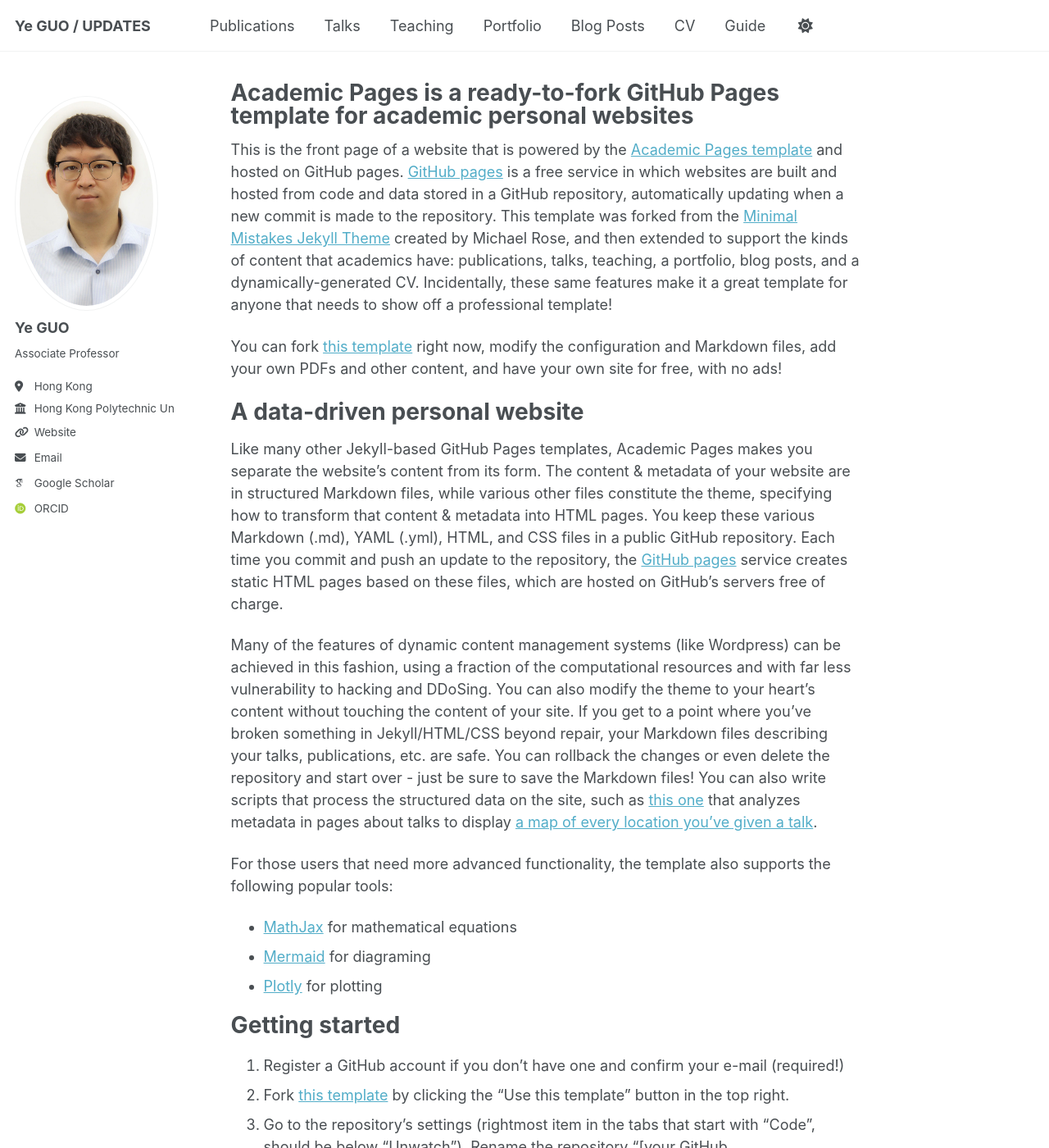
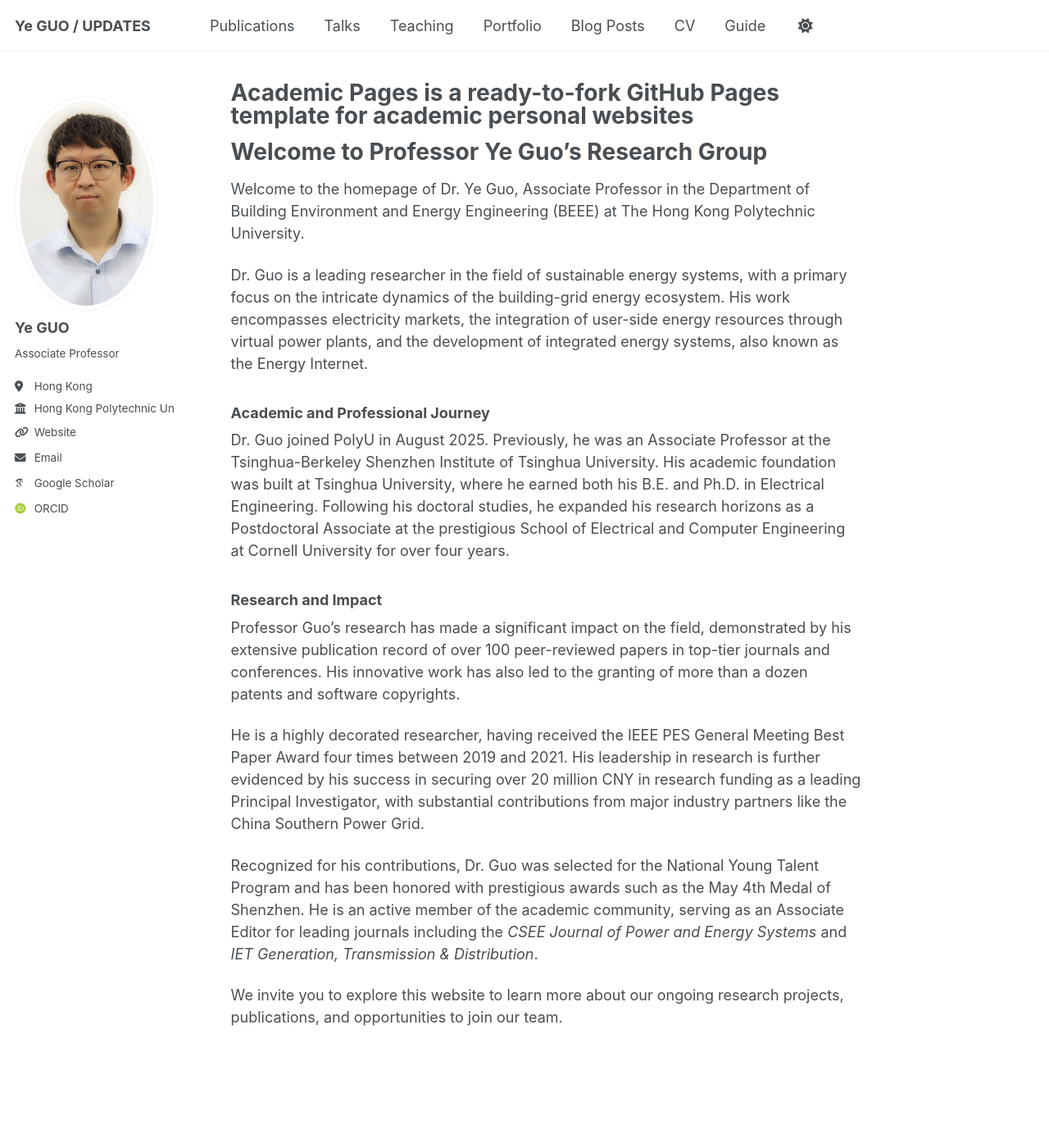
Before and after one commit to ye-guo/ye-guo.github.io, a Jekyll site: the page built from _pages/about.md, in a window 1280 px wide and 1400 px high. Shown: the whole window at 82% size. Built offline with Jekyll 4.4.1, drawn with Linux system fonts in a browser that asks for light colours; some web fonts are replaced; a script that is not in the unit is left out; some of the changed text lies outside the part shown.

Commit message:
Update about.md

```diff
--- a/_pages/about.md
+++ b/_pages/about.md
@@ -7,50 +7,22 @@ redirect_from:
   - /about.html
 ---
 
-This is the front page of a website that is powered by the [Academic Pages template](https://github.com/academicpages/academicpages.github.io) and hosted on GitHub pages. [GitHub pages](https://pages.github.com) is a free service in which websites are built and hosted from code and data stored in a GitHub repository, automatically updating when a new commit is made to the repository. This template was forked from the [Minimal Mistakes Jekyll Theme](https://mmistakes.github.io/minimal-mistakes/) created by Michael Rose, and then extended to support the kinds of content that academics have: publications, talks, teaching, a portfolio, blog posts, and a dynamically-generated CV. Incidentally, these same features make it a great template for anyone that needs to show off a professional template!
+# Welcome to Professor Ye Guo's Research Group
 
- You can fork [this template](https://github.com/academicpages/academicpages.github.io) right now, modify the configuration and Markdown files, add your own PDFs and other content, and have your own site for free, with no ads!
+Welcome to the homepage of Dr. Ye Guo, Associate Professor in the Department of Building Environment and Energy Engineering (BEEE) at The Hong Kong Polytechnic University.
 
-A data-driven personal website
-======
-Like many other Jekyll-based GitHub Pages templates, Academic Pages makes you separate the website's content from its form. The content & metadata of your website are in structured Markdown files, while various other files constitute the theme, specifying how to transform that content & metadata into HTML pages. You keep these various Markdown (.md), YAML (.yml), HTML, and CSS files in a public GitHub repository. Each time you commit and push an update to the repository, the [GitHub pages](https://pages.github.com/) service creates static HTML pages based on these files, which are hosted on GitHub's servers free of charge.
+Dr. Guo is a leading researcher in the field of sustainable energy systems, with a primary focus on the intricate dynamics of the building-grid energy ecosystem. His work encompasses electricity markets, the integration of user-side energy resources through virtual power plants, and the development of integrated energy systems, also known as the Energy Internet.
 
-Many of the features of dynamic content management systems (like Wordpress) can be achieved in this fashion, using a fraction of the computational resources and with far less vulnerability to hacking and DDoSing. You can also modify the theme to your heart's content without touching the content of your site. If you get to a point where you've broken something in Jekyll/HTML/CSS beyond repair, your Markdown files describing your talks, publications, etc. are safe. You can rollback the changes or even delete the repository and start over - just be sure to save the Markdown files! You can also write scripts that process the structured data on the site, such as [this one](https://github.com/academicpages/academicpages.github.io/blob/master/talkmap.ipynb) that analyzes metadata in pages about talks to display [a map of every location you've given a talk](https://academicpages.github.io/talkmap.html).
+### Academic and Professional Journey
 
-For those users that need more advanced functionality, the template also supports the following popular tools:
-- [MathJax](https://www.mathjax.org/) for mathematical equations
-- [Mermaid](https://mermaid.js.org/) for diagraming
-- [Plotly](https://plotly.com/javascript/) for plotting
+Dr. Guo joined PolyU in August 2025. Previously, he was an Associate Professor at the Tsinghua-Berkeley Shenzhen Institute of Tsinghua University. His academic foundation was built at Tsinghua University, where he earned both his B.E. and Ph.D. in Electrical Engineering. Following his doctoral studies, he expanded his research horizons as a Postdoctoral Associate at the prestigious School of Electrical and Computer Engineering at Cornell University for over four years.
 
-Getting started
-======
-1. Register a GitHub account if you don't have one and confirm your e-mail (required!)
-1. Fork [this template](https://github.com/academicpages/academicpages.github.io) by clicking the "Use this template" button in the top right.
-1. Go to the repository's settings (rightmost item in the tabs that start with "Code", should be below "Unwatch"). Rename the repository "[your GitHub username].github.io", which will also be your website's URL.
-1. Set site-wide configuration and create content & metadata (see below -- also see [this set of diffs](http://archive.is/3TPas) showing what files were changed to set up [an example site](https://getorg-testacct.github.io) for a user with the username "getorg-testacct")
-1. Upload any files (like PDFs, .zip files, etc.) to the files/ directory. They will appear at https://[your GitHub username].github.io/files/example.pdf.
-1. Check status by going to the repository settings, in the "GitHub pages" section
+### Research and Impact
 
-Site-wide configuration
-------
-The main configuration file for the site is in the base directory in [_config.yml](https://github.com/academicpages/academicpages.github.io/blob/master/_config.yml), which defines the content in the sidebars and other site-wide features. You will need to replace the default variables with ones about yourself and your site's github repository. The configuration file for the top menu is in [_data/navigation.yml](https://github.com/academicpages/academicpages.github.io/blob/master/_data/navigation.yml). For example, if you don't have a portfolio or blog posts, you can remove those items from that navigation.yml file to remove them from the header.
+Professor Guo's research has made a significant impact on the field, demonstrated by his extensive publication record of over 100 peer-reviewed papers in top-tier journals and conferences. His innovative work has also led to the granting of more than a dozen patents and software copyrights.
 
-Create content & metadata
-------
-For site content, there is one Markdown file for each type of content, which are stored in directories like _publications, _talks, _posts, _teaching, or _pages. For example, each talk is a Markdown file in the [_talks directory](https://github.com/academicpages/academicpages.github.io/tree/master/_talks). At the top of each Markdown file is structured data in YAML about the talk, which the theme will parse to do lots of cool stuff. The same structured data about a talk is used to generate the list of talks on the [Talks page](https://academicpages.github.io/talks), each [individual page](https://academicpages.github.io/talks/2012-03-01-talk-1) for specific talks, the talks section for the [CV page](https://academicpages.github.io/cv), and the [map of places you've given a talk](https://academicpages.github.io/talkmap.html) (if you run this [python file](https://github.com/academicpages/academicpages.github.io/blob/master/talkmap.py) or [Jupyter notebook](https://github.com/academicpages/academicpages.github.io/blob/master/talkmap.ipynb), which creates the HTML for the map based on the contents of the _talks directory).
+He is a highly decorated researcher, having received the IEEE PES General Meeting Best Paper Award four times between 2019 and 2021. His leadership in research is further evidenced by his success in securing over 20 million CNY in research funding as a leading Principal Investigator, with substantial contributions from major industry partners like the China Southern Power Grid.
 
-**Markdown generator**
+Recognized for his contributions, Dr. Guo was selected for the National Young Talent Program and has been honored with prestigious awards such as the May 4th Medal of Shenzhen. He is an active member of the academic community, serving as an Associate Editor for leading journals including the *CSEE Journal of Power and Energy Systems* and *IET Generation, Transmission & Distribution*.
 
-The repository includes [a set of Jupyter notebooks](https://github.com/academicpages/academicpages.github.io/tree/master/markdown_generator
-) that converts a CSV containing structured data about talks or presentations into individual Markdown files that will be properly formatted for the Academic Pages template. The sample CSVs in that directory are the ones I used to create my own personal website at stuartgeiger.com. My usual workflow is that I keep a spreadsheet of my publications and talks, then run the code in these notebooks to generate the Markdown files, then commit and push them to the GitHub repository.
-
-How to edit your site's GitHub repository
-------
-Many people use a git client to create files on their local computer and then push them to GitHub's servers. If you are not familiar with git, you can directly edit these configuration and Markdown files directly in the github.com interface. Navigate to a file (like [this one](https://github.com/academicpages/academicpages.github.io/blob/master/_talks/2012-03-01-talk-1.md) and click the pencil icon in the top right of the content preview (to the right of the "Raw | Blame | History" buttons). You can delete a file by clicking the trashcan icon to the right of the pencil icon. You can also create new files or upload files by navigating to a directory and clicking the "Create new file" or "Upload files" buttons.
-
-Example: editing a Markdown file for a talk
-![Editing a Markdown file for a talk](/images/editing-talk.png)
-
-For more info
-------
-More info about configuring Academic Pages can be found in [the guide](https://academicpages.github.io/markdown/), the [growing wiki](https://github.com/academicpages/academicpages.github.io/wiki), and you can always [ask a question on GitHub](https://github.com/academicpages/academicpages.github.io/discussions). The [guides for the Minimal Mistakes theme](https://mmistakes.github.io/minimal-mistakes/docs/configuration/) (which this theme was forked from) might also be helpful.
+We invite you to explore this website to learn more about our ongoing research projects, publications, and opportunities to join our team.
```
